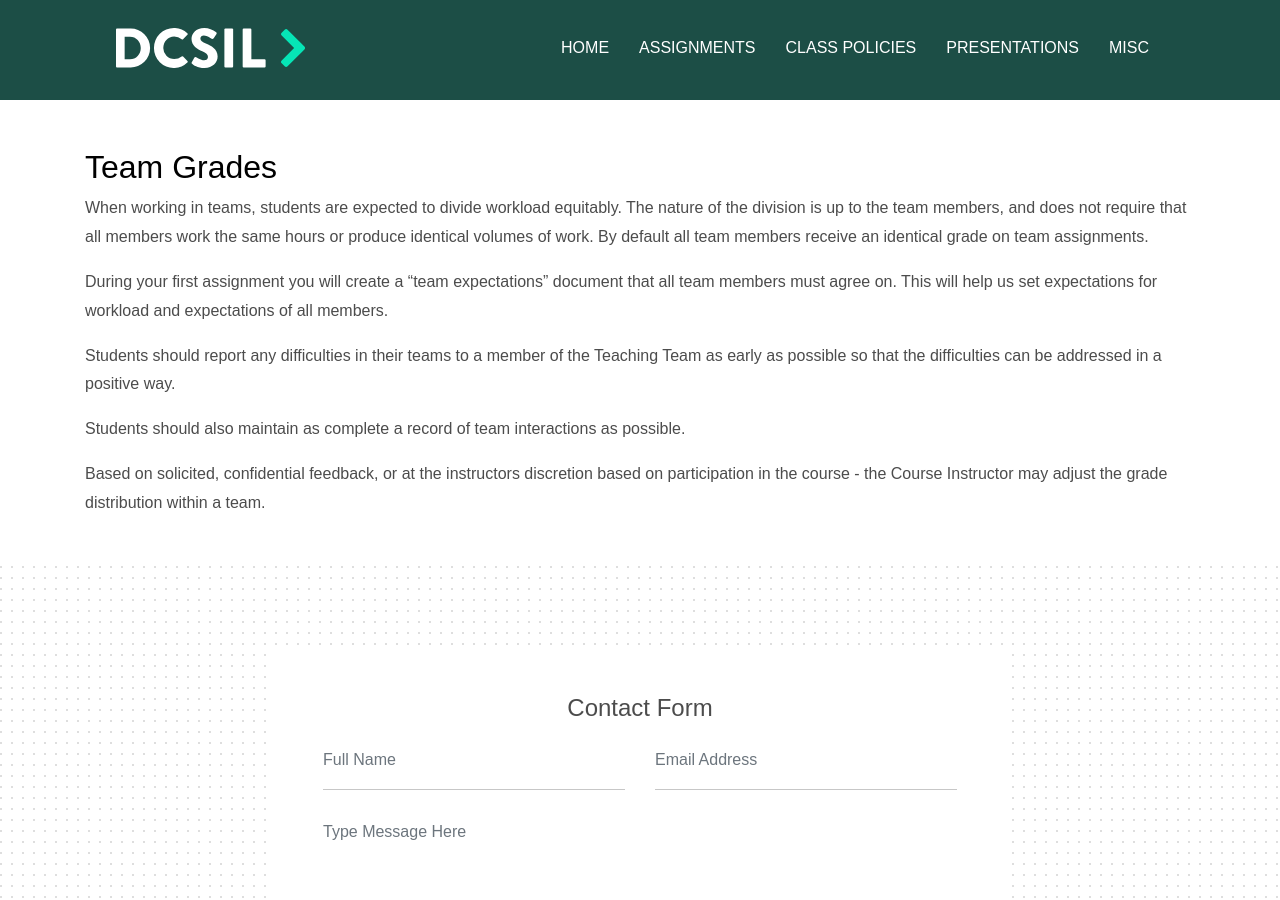
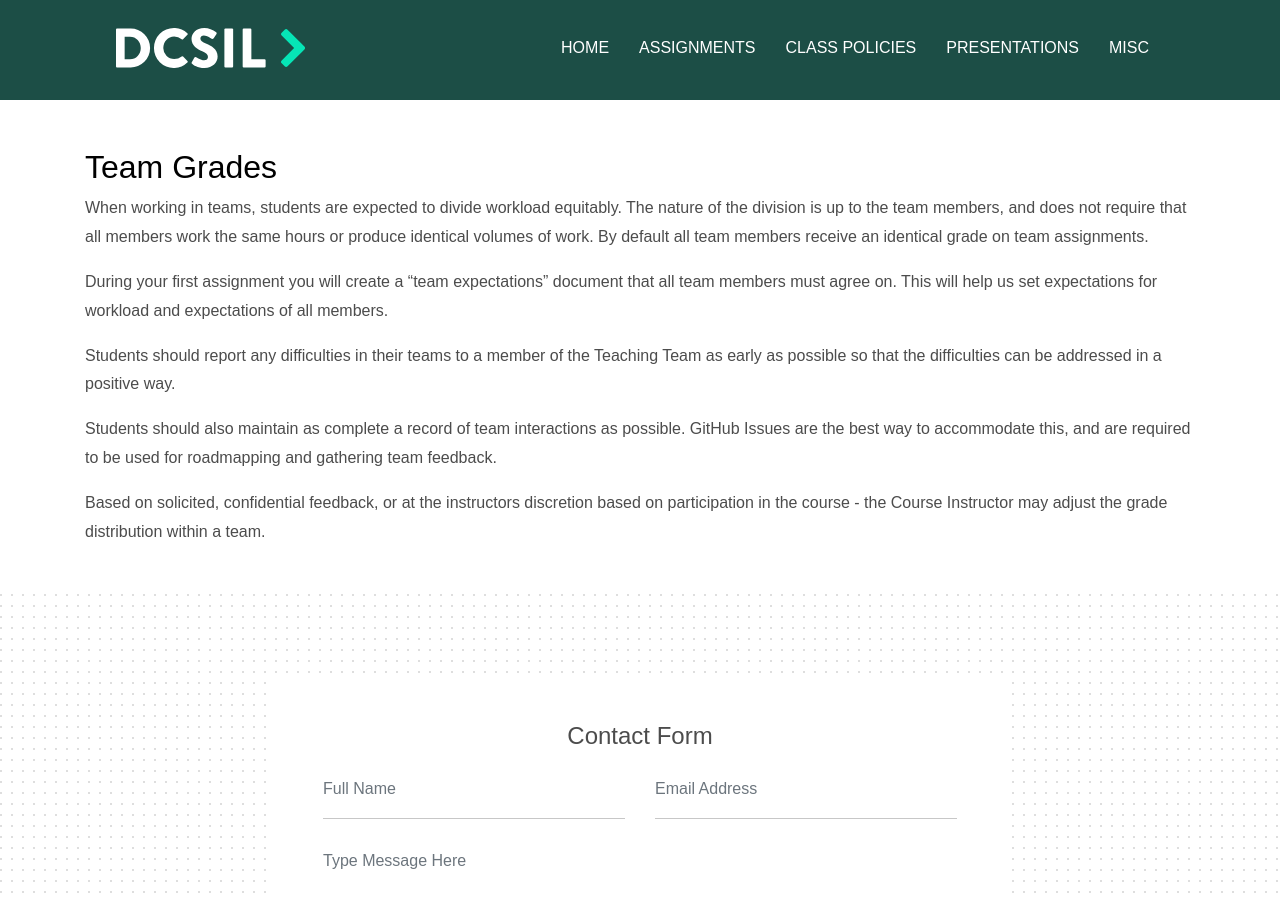
Before and after one commit to dcsil/CSC491, a Jekyll site: the page built from policies/team_grades.md, in a window 1280 px wide and 900 px high. Built offline with Jekyll 4.4.1, drawn with Linux system fonts in a browser that asks for light colours; our own code applies the rules of GitHub Pages for plain Markdown files.

Commit message:
Note github issues on team grades

```diff
--- a/policies/team_grades.md
+++ b/policies/team_grades.md
@@ -10,6 +10,6 @@ During your first assignment you will create a "team expectations" document that
 Students should report any difficulties in their teams to a member of the Teaching Team as early as
 possible so that the difficulties can be addressed in a positive way.
 
-Students should also maintain as complete a record of team interactions as possible.
+Students should also maintain as complete a record of team interactions as possible. GitHub Issues are the best way to accommodate this, and are required to be used for roadmapping and gathering team feedback.
 
 Based on solicited, confidential feedback, or at the instructors discretion based on participation in the course - the Course Instructor may adjust the grade distribution within a team.
```
